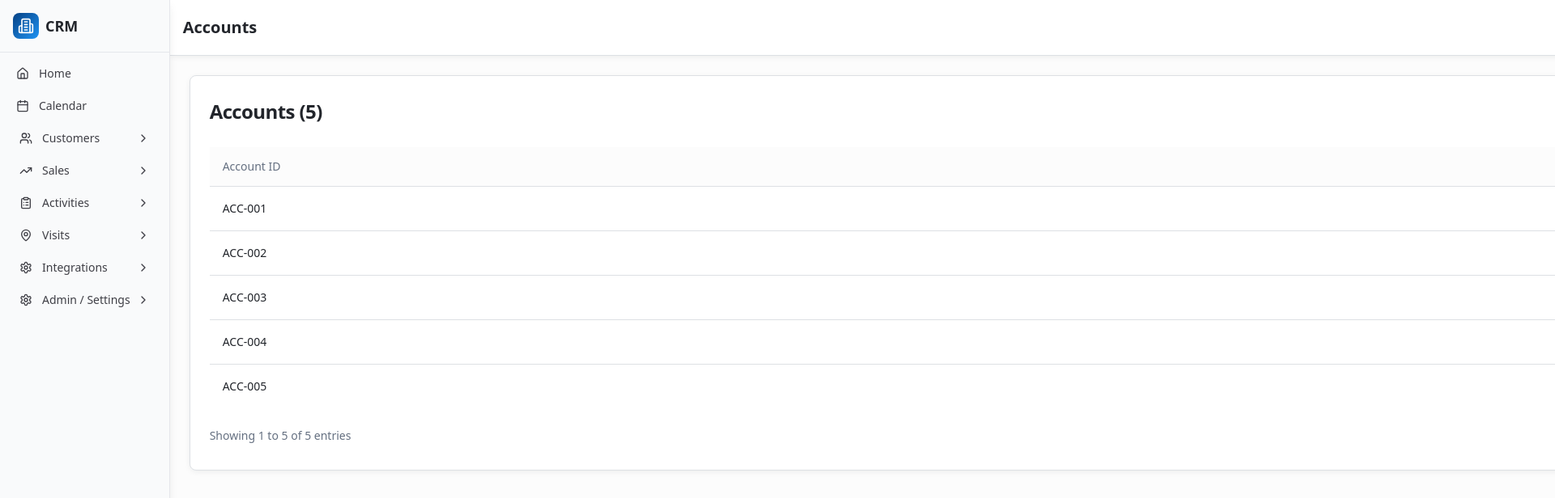
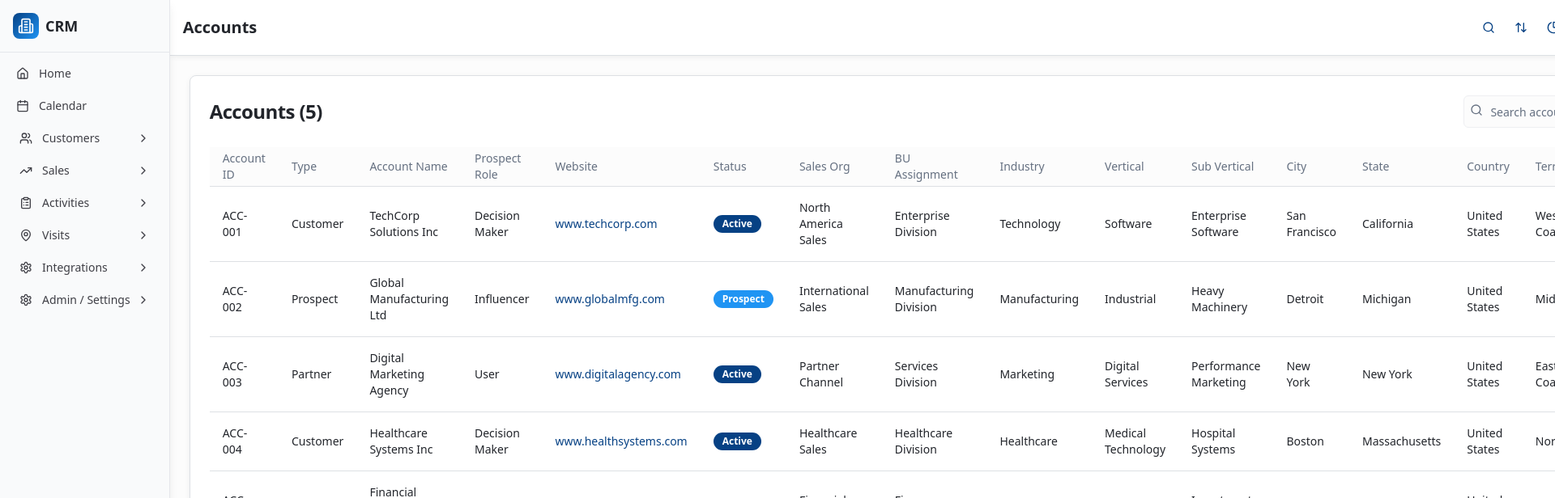
Before and after one commit to ijaj-mulla/flux-nexus-crm, a React (Vite) app: page /customers/accounts in a window 1280 px wide. Shown: the top 616 px of the page at 81% size, 1920 px wide, since content can reach past the window. Built offline with nearby package versions, Linux system fonts and the light colour scheme.

Commit message:
Reverted to commit 3c3a20ce725989593a33de6b031b11df90c56ff9

```diff
--- a/src/pages/customers/Accounts.tsx
+++ b/src/pages/customers/Accounts.tsx
@@ -416,10 +416,9 @@ const Accounts = () => {
             </div>
           </CardHeader>
           <CardContent>
-            <div className="overflow-y-auto overflow-x-hidden max-h-[600px] w-full">
-              <div className="min-w-max">
-                <Table className="table-fixed w-full">
-                  <TableHeader className="sticky top-0 bg-background z-10">
+            <div className="overflow-auto max-h-[600px]">
+              <Table>
+                <TableHeader className="sticky top-0 bg-background">
                   <TableRow>
                     <TableHead className="cursor-pointer" onClick={() => handleSort('accountId')}>Account ID</TableHead>
                     <TableHead className="cursor-pointer" onClick={() => handleSort('accountType')}>Type</TableHead>
@@ -465,8 +464,7 @@ const Accounts = () => {
                     </TableRow>
                   ))}
                 </TableBody>
-                </Table>
-              </div>
+              </Table>
             </div>
 
             {/* Pagination */}
--- a/src/pages/customers/Contacts.tsx
+++ b/src/pages/customers/Contacts.tsx
@@ -202,10 +202,9 @@ const Contacts = () => {
             </div>
           </CardHeader>
           <CardContent>
-            <div className="overflow-y-auto overflow-x-hidden max-h-[600px] w-full">
-              <div className="min-w-max">
-                <Table className="table-fixed w-full">
-                  <TableHeader className="sticky top-0 bg-background z-10">
+            <div className="overflow-auto max-h-[600px]">
+              <Table>
+                <TableHeader className="sticky top-0 bg-background">
                   <TableRow>
                     <TableHead className="cursor-pointer" onClick={() => handleSort('name')}>Name</TableHead>
                     <TableHead className="cursor-pointer" onClick={() => handleSort('email')}>Email</TableHead>
@@ -237,8 +236,7 @@ const Contacts = () => {
                     </TableRow>
                   ))}
                 </TableBody>
-                </Table>
-              </div>
+              </Table>
             </div>
 
             {/* Pagination */}
--- a/src/pages/sales/Leads.tsx
+++ b/src/pages/sales/Leads.tsx
@@ -361,10 +361,9 @@ const Leads = () => {
             </div>
           </CardHeader>
           <CardContent>
-            <div className="overflow-y-auto overflow-x-hidden max-h-[600px] w-full">
-              <div className="min-w-max">
-                <Table className="table-fixed w-full">
-                  <TableHeader className="sticky top-0 bg-background z-10">
+            <div className="overflow-auto max-h-[600px]">
+              <Table>
+                <TableHeader className="sticky top-0 bg-background">
                   <TableRow>
                     <TableHead className="cursor-pointer" onClick={() => handleSort('name')}>Name</TableHead>
                     <TableHead className="cursor-pointer" onClick={() => handleSort('company')}>Company</TableHead>
@@ -408,8 +407,7 @@ const Leads = () => {
                     </TableRow>
                   ))}
                 </TableBody>
-                </Table>
-              </div>
+              </Table>
             </div>
 
             {/* Pagination */}
--- a/src/pages/sales/Opportunities.tsx
+++ b/src/pages/sales/Opportunities.tsx
@@ -367,10 +367,9 @@ const Opportunities = () => {
             </div>
           </CardHeader>
           <CardContent>
-            <div className="overflow-y-auto overflow-x-hidden max-h-[600px] w-full">
-              <div className="min-w-max">
-                <Table className="table-fixed w-full">
-                  <TableHeader className="sticky top-0 bg-background z-10">
+            <div className="overflow-auto max-h-[600px]">
+              <Table>
+                <TableHeader className="sticky top-0 bg-background">
                   <TableRow>
                     <TableHead className="cursor-pointer" onClick={() => handleSort('name')}>Name</TableHead>
                     <TableHead className="cursor-pointer" onClick={() => handleSort('company')}>Company</TableHead>
@@ -414,8 +413,7 @@ const Opportunities = () => {
                     </TableRow>
                   ))}
                 </TableBody>
-                </Table>
-              </div>
+              </Table>
             </div>
 
             {/* Pagination */}
```
